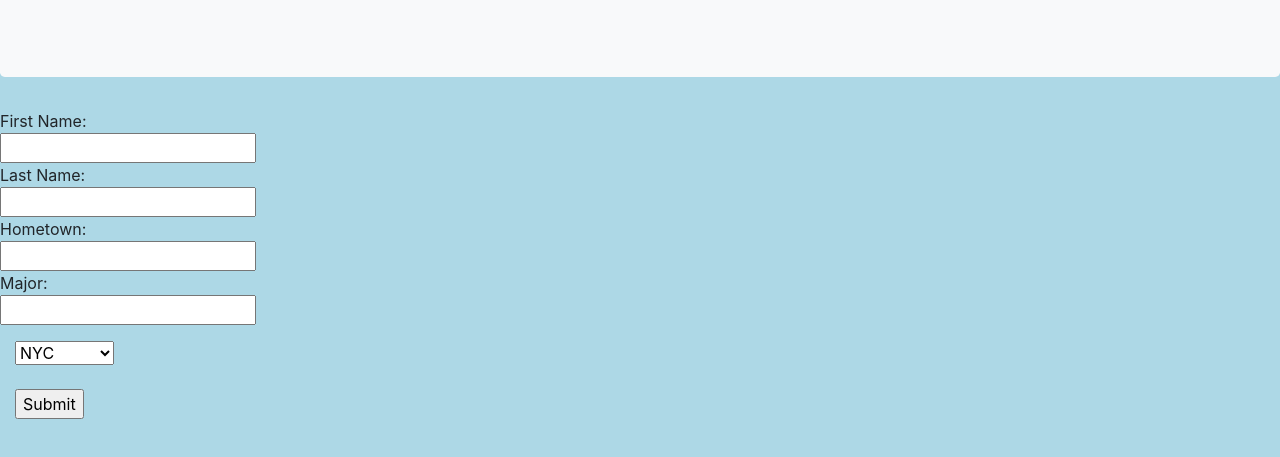
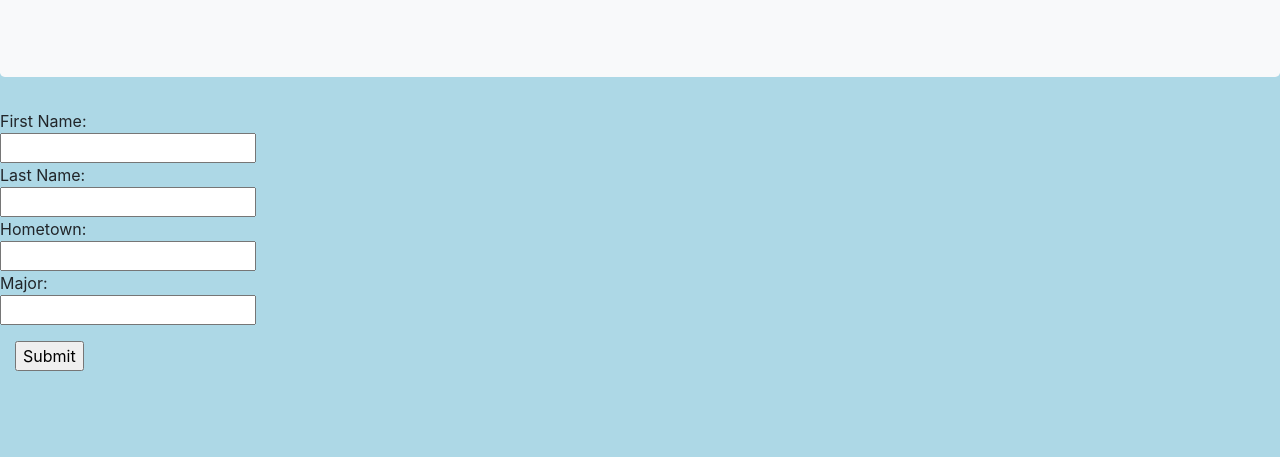
Before and after one commit to CamP24/ISLab2, a plain HTML site: page index.html in a window 1280 px wide. Shown: the part 147-604 px from the top of the page. Drawn offline with nearby package versions, Linux system fonts and the light colour scheme; a script that the page names is missing.

Commit message:
Update index.html

```diff
--- a/index.html
+++ b/index.html
@@ -27,17 +27,9 @@
                 <input type="schoolmajor" name="major"><br>
                 </form>
                 <div class="car col-md-4 bg-transparent">
-                    <form>
-                        <select name="Location">
-                            <option value="NYC">NYC</option>
-                            <option value="London">London</option>
-                            <option value="LA">LA</option>
-                            <option value="Atlanta">Atlanta</option>
-                            <option value="Singapore">Singapore</option>
-                        </select>
-                        <br><br>
-                        <input type="submit" name="Sign up">
-                    </form>
+
+                      <input type="submit" name="Sign up">
+
                 </div>
       </div>
 </div>
```
